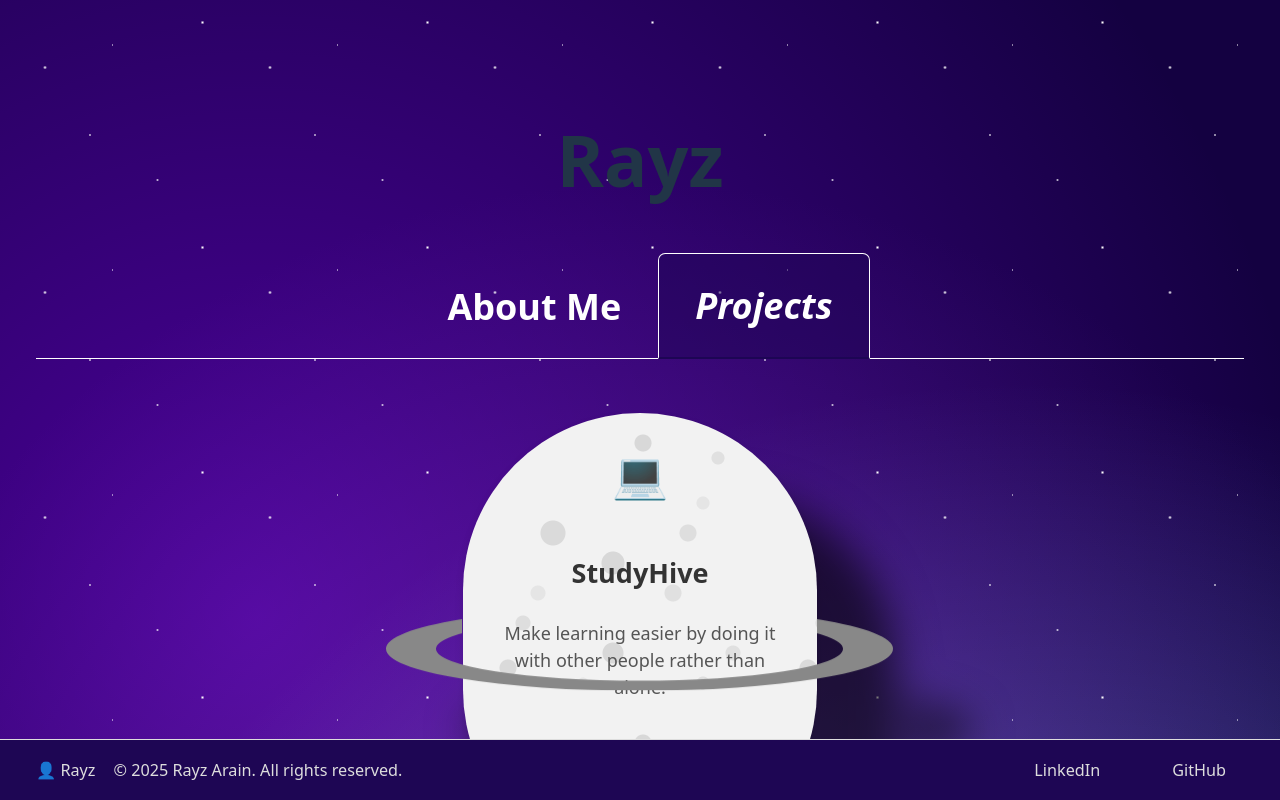
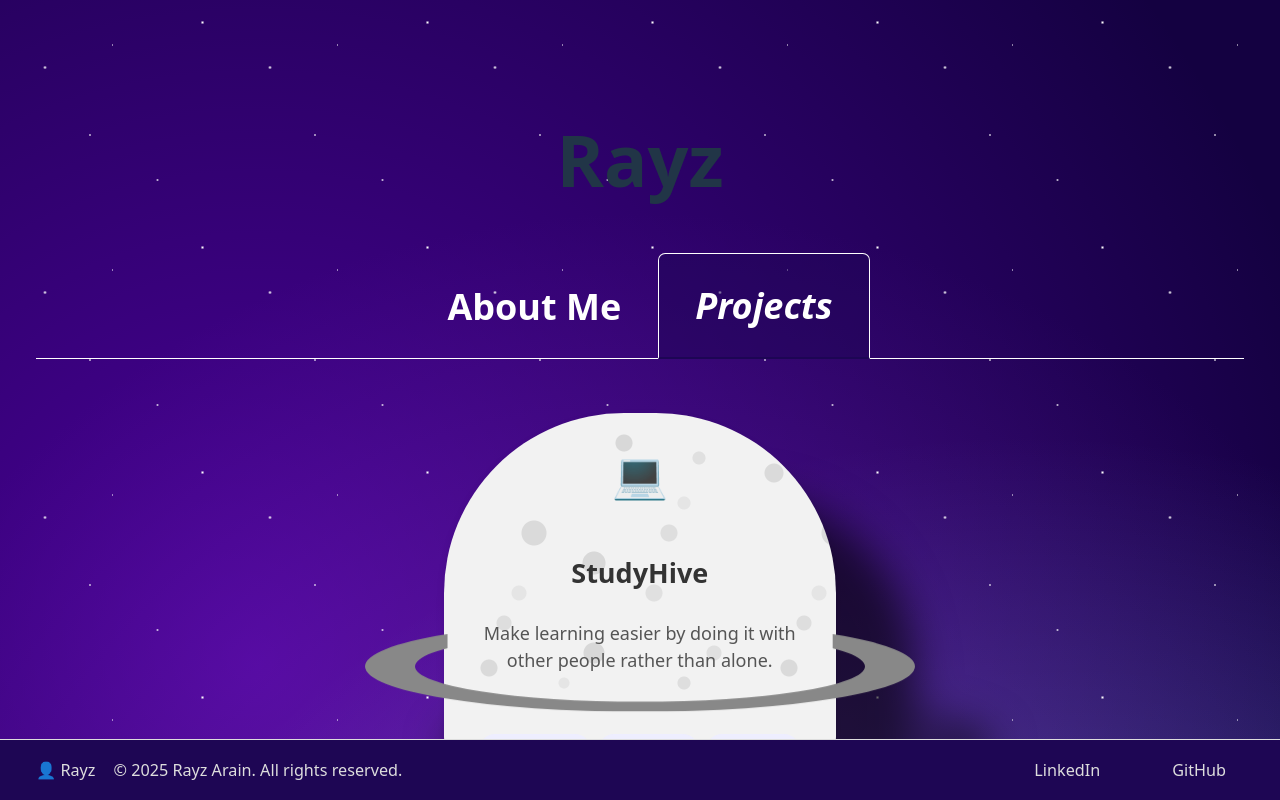
Before and after one commit to authorminator/rayz_portfolio_space, a React (Vite) app: page / in a window 1280 px wide. Both pictures are taken after a click on the button "Projects". Shown: the top 800 px of the page. Built offline with nearby package versions, Linux system fonts and the light colour scheme.

Commit message:
planets styled in master branch5

```diff
--- a/src/components/Projects.css
+++ b/src/components/Projects.css
@@ -116,8 +116,8 @@
   padding: 1.5rem;
   text-align: center;
   width: 100%;
-  max-width: 300px;
-  height: 400px;
+  max-width: 18.75rem;
+  height: 25rem;
   display: flex;
   flex-direction: column;
   align-items: center;
```
